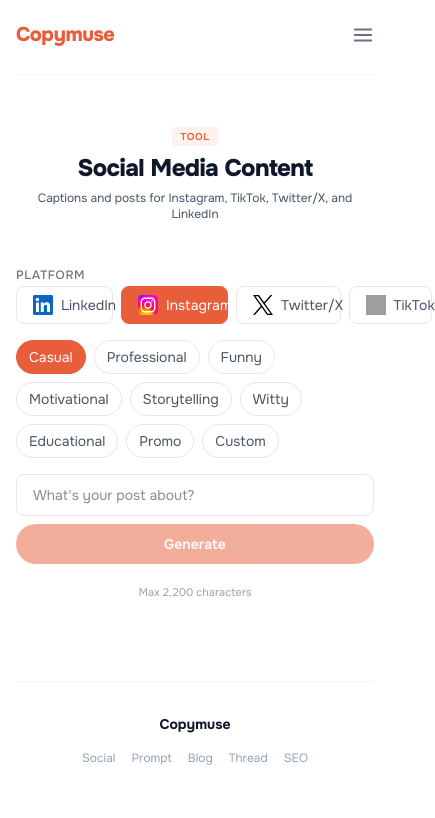
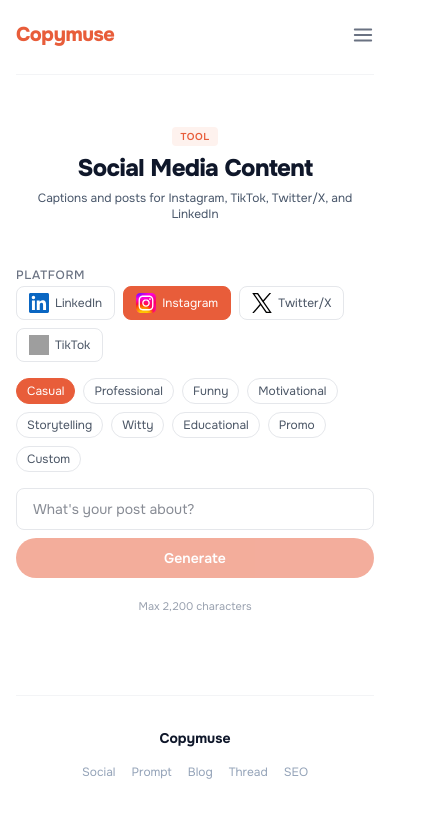
Before and after one commit to 0xnewbiewhermes/copymuse, a Next.js app: page /social-post in a window 390 px wide. Shown: the top 818 px of the page, 435 px wide, since content can reach past the window. Built offline with nearby package versions, Linux system fonts and the light colour scheme; grey boxes are pictures that could not be loaded.

Commit message:
fix: mobile responsive for all pages
- flex-wrap + smaller padding on mobile for platform/AI/length buttons
- ToneSelector pills smaller on mobile
- OutputDisplay responsive padding + break-words
- SEO tabs flex-wrap

```diff
--- a/app/blog-writer/page.tsx
+++ b/app/blog-writer/page.tsx
@@ -101,7 +101,7 @@
 
         <div className="space-y-2">
           <span className="text-xs font-medium text-gray-500 uppercase tracking-wider">Length</span>
-          <div className="flex gap-2" role="radiogroup" aria-label="Post length">
+          <div className="flex flex-wrap gap-2" role="radiogroup" aria-label="Post length">
             {LENGTH_LABELS.map((label, i) => (
               <button
                 key={label}
--- a/app/prompt/page.tsx
+++ b/app/prompt/page.tsx
@@ -51,13 +51,13 @@
       <div className="space-y-4">
         <div className="space-y-2">
           <span className="text-xs font-medium text-gray-500 uppercase tracking-wider">Target AI</span>
-          <div className="flex gap-2" role="radiogroup" aria-label="Target AI">
+          <div className="flex flex-wrap gap-2" role="radiogroup" aria-label="Target AI">
             {AI_TARGETS.map((ai) => (
               <button
                 key={ai.id}
                 onClick={() => setTargetAI(ai.id)}
                 aria-pressed={targetAI === ai.id}
-                className={`px-4 py-2 text-sm rounded-lg border transition-colors inline-flex items-center gap-2 ${
+                className={`px-3 sm:px-4 py-1.5 sm:py-2 text-xs sm:text-sm rounded-lg border transition-colors inline-flex items-center gap-1.5 sm:gap-2 ${
                   targetAI === ai.id
                     ? "bg-gray-900 text-white border-gray-900"
                     : "bg-white text-gray-600 border-gray-200 hover:border-gray-400"
--- a/app/seo-optimizer/page.tsx
+++ b/app/seo-optimizer/page.tsx
@@ -237,7 +237,7 @@
       {(analysis || optimizedContent) && (
         <div className="space-y-6 animate-in">
           {/* Tab toggle */}
-          <div className="flex gap-2 border-b border-gray-200 pb-2">
+          <div className="flex flex-wrap gap-2 border-b border-gray-200 pb-2">
             <button
               onClick={() => setActiveTab("analysis")}
               className={`text-sm font-medium px-3 py-1 rounded-lg transition-colors ${
--- a/app/social-post/page.tsx
+++ b/app/social-post/page.tsx
@@ -122,14 +122,14 @@
         <form onSubmit={handleSubmit} className="space-y-4">
           <div className="space-y-2">
             <span className="text-xs font-medium text-gray-500 uppercase tracking-wider">Platform</span>
-            <div className="flex gap-2" role="radiogroup" aria-label="Social platform">
+            <div className="flex flex-wrap gap-2" role="radiogroup" aria-label="Social platform">
               {SOCIAL_PLATFORMS.map((p) => (
                 <button
                   key={p.id}
                   type="button"
                   onClick={() => setPlatform(p.id)}
                   aria-pressed={platform === p.id}
-                  className={`px-4 py-2 text-sm rounded-lg border transition-colors inline-flex items-center gap-2 ${
+                  className={`px-3 sm:px-4 py-1.5 sm:py-2 text-xs sm:text-sm rounded-lg border transition-colors inline-flex items-center gap-1.5 sm:gap-2 ${
                     platform === p.id
                       ? "bg-[var(--color-coral-accent)] text-white border-[var(--color-coral-accent)]"
                       : "bg-white text-gray-600 border-gray-200 hover:border-[var(--color-coral-accent)]"
--- a/app/twitter-thread/page.tsx
+++ b/app/twitter-thread/page.tsx
@@ -93,13 +93,13 @@
       <div className="space-y-4">
         <div className="space-y-2">
           <span className="text-xs font-medium text-gray-500 uppercase tracking-wider">Thread Length</span>
-          <div className="flex gap-2" role="radiogroup" aria-label="Thread length">
+          <div className="flex flex-wrap gap-2" role="radiogroup" aria-label="Thread length">
             {LENGTH_OPTIONS.map((n) => (
               <button
                 key={n}
                 onClick={() => setThreadLength(n)}
                 aria-pressed={threadLength === n}
-                className={`px-3 py-1.5 text-sm rounded-full border transition-colors ${
+                className={`px-2.5 sm:px-3 py-1.5 text-xs sm:text-sm rounded-full border transition-colors ${
                   threadLength === n ? "bg-gray-900 text-white border-gray-900" : "bg-white text-gray-600 border-gray-200 hover:border-gray-400"
                 }`}
               >
--- a/components/OutputDisplay.tsx
+++ b/components/OutputDisplay.tsx
@@ -57,8 +57,8 @@
         )}
       </div>
 
-      <div className="p-5 border border-gray-200 rounded-xl bg-gray-50">
-        <pre className="whitespace-pre-wrap text-sm text-gray-900 leading-relaxed font-sans">
+      <div className="p-4 sm:p-5 border border-gray-200 rounded-xl bg-gray-50">
+        <pre className="whitespace-pre-wrap break-words text-sm text-gray-900 leading-relaxed font-sans">
           {content}
         </pre>
       </div>
--- a/components/ToneSelector.tsx
+++ b/components/ToneSelector.tsx
@@ -30,7 +30,7 @@
             key={t.id}
             onClick={() => onSelect(t.id)}
             aria-pressed={selected === t.id}
-            className={`px-3 py-1.5 text-sm rounded-full border transition-colors ${
+            className={`px-2.5 sm:px-3 py-1 sm:py-1.5 text-xs sm:text-sm rounded-full border transition-colors ${
               selected === t.id
                 ? "bg-[var(--color-coral-accent)] text-white border-[var(--color-coral-accent)]"
                 : "bg-white text-gray-600 border-gray-200 hover:border-[var(--color-coral-accent)] hover:text-[var(--color-coral-accent)]"
```
